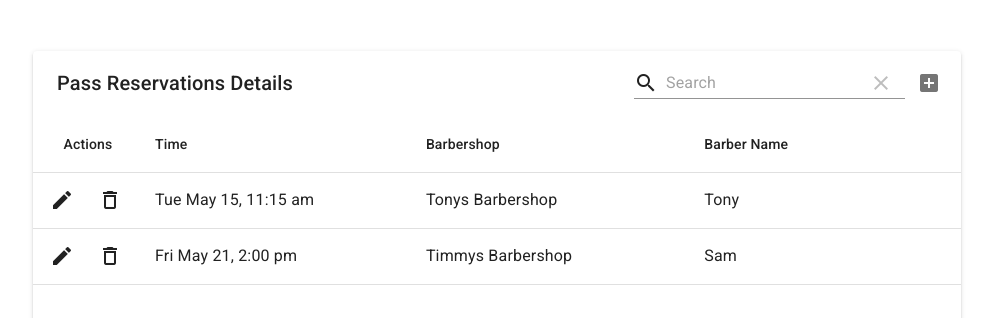
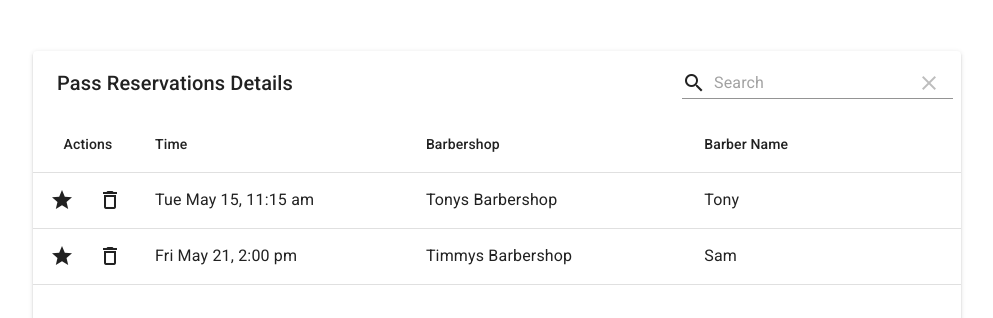
Before and after one commit to yehmond/group1234, a React (Create React App) app: page /reservations in a window 1280 px wide. Shown: the part 1001-1319 px from the top of the page, without its empty margins (143-1136 px from the left). Built offline with nearby package versions, Linux system fonts and the light colour scheme; what google-maps-react would draw is missing.

Commit message:
Reservations add rating (#37)

```diff
--- a/package.json
+++ b/package.json
@@ -8,6 +8,8 @@
         "@material-ui/icons": "^4.9.1",
         "@material-ui/lab": "^4.0.0-alpha.55",
         "@material-ui/pickers": "^3.2.10",
+        "@mdi/js": "^5.3.45",
+        "@mdi/react": "^1.4.0",
         "@testing-library/jest-dom": "^4.2.4",
         "@testing-library/react": "^9.3.2",
         "@testing-library/user-event": "^7.1.2",
--- a/src/components/Reservation/PastReservations.jsx
+++ b/src/components/Reservation/PastReservations.jsx
@@ -1,6 +1,8 @@
 import React from "react";
 import MaterialTable from "material-table";
 import { createStyles, makeStyles } from "@material-ui/core/styles";
+import GradeIcon from "@material-ui/icons/Grade";
+import { useHistory } from "react-router-dom";
 
 const useStyles = makeStyles(() =>
     createStyles({
@@ -31,14 +33,22 @@ export default function PastReservations() {
                 time: "Tue May 15, 11:15 am",
                 barbershop: "Tonys Barbershop",
                 barberName: "Tony",
+                barbershopID: 0,
             },
             {
                 time: "Fri May 21, 2:00 pm",
                 barbershop: "Timmys Barbershop",
                 barberName: "Sam",
+                barbershopID: 1,
             },
         ],
     });
+
+    const history = useHistory();
+
+    const handleRatingClick = (barbershopID) => {
+        history.push("/stores/" + barbershopID + "/rate");
+    };
 
     return (
         <div className={classes.wrapper}>
@@ -54,30 +64,17 @@ export default function PastReservations() {
                     columns={state.columns}
                     data={state.passdata}
                     editable={{
-                        onRowAdd: (newData) =>
-                            new Promise((resolve) => {
-                                setTimeout(() => {
-                                    resolve();
-                                    setState((prevState) => {
-                                        const data = [...prevState.passdata];
-                                        data.push(newData);
-                                        return { ...prevState, data };
-                                    });
-                                }, 600);
-                            }),
-                        onRowUpdate: (newData, oldData) =>
-                            new Promise((resolve) => {
-                                setTimeout(() => {
-                                    resolve();
-                                    if (oldData) {
-                                        setState((prevState) => {
-                                            const data = [...prevState.passdata];
-                                            data[data.indexOf(oldData)] = newData;
-                                            return { ...prevState, data };
-                                        });
-                                    }
-                                }, 600);
-                            }),
+                        // onRowAdd: (newData) =>
+                        //     new Promise((resolve) => {
+                        //         setTimeout(() => {
+                        //             resolve();
+                        //             setState((prevState) => {
+                        //                 const data = [...prevState.passdata];
+                        //                 data.push(newData);
+                        //                 return { ...prevState, data };
+                        //             });
+                        //         }, 600);
+                        //     }),
                         onRowDelete: (oldData) =>
                             new Promise((resolve) => {
                                 setTimeout(() => {
@@ -90,6 +87,14 @@ export default function PastReservations() {
                                 }, 600);
                             }),
                     }}
+                    actions={[
+                        {
+                            icon: GradeIcon,
+                            tooltip: "Rate",
+                            onClick: (event, rowData) =>
+                                handleRatingClick(rowData.barbershopID),
+                        },
+                    ]}
                 />
             </div>
         </div>
```
Also changed, not shown: 1 other file (tests, documents, lock files or other folders).
